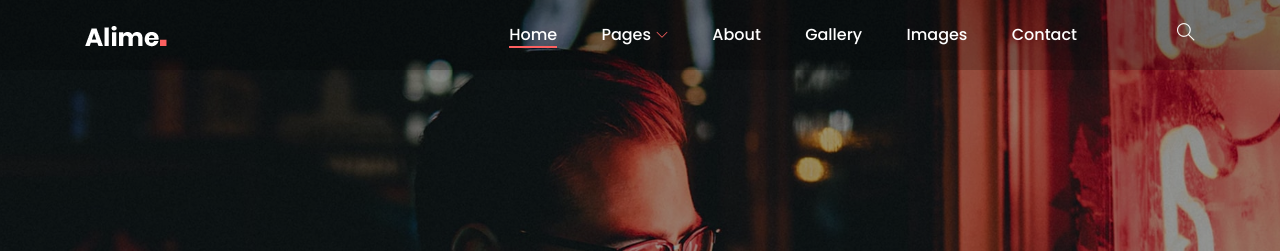
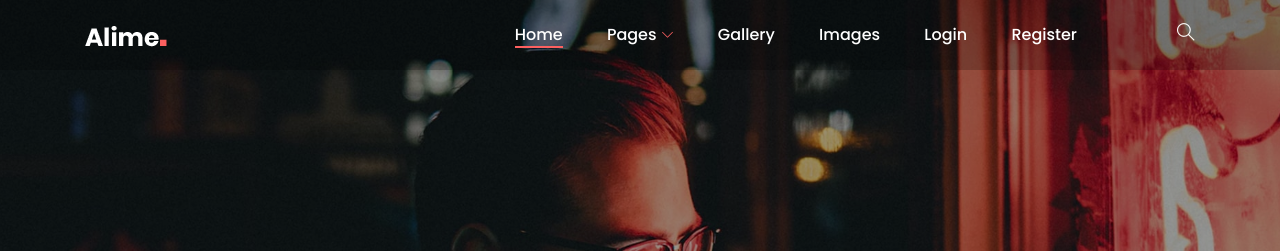
Before and after one commit to Joseph7Cartaphilus/Semistrovka, a Django app: page /MiracleArt/ in a window 1280 px wide. Shown: the top 251 px of the page. Run offline with Django 4.2, Linux system fonts and the light colour scheme; parts of the project's set-up code (start-up, migrations or seed data) failed here and were passed over; some libraries are stand-ins or nearby versions; some web fonts are replaced.

Commit message:
add templates login & register in template index

```diff
--- a/MiracleArt/templates/index.html
+++ b/MiracleArt/templates/index.html
@@ -82,14 +82,14 @@
                                         <li><a href="">- About</a></li>
                                         <li><a href="{% url 'gallery' %}">- Gallery</a></li>
                                         <li><a href="{% url 'images' %}">- Images</a></li>
-                                        <li><a href="">- Blog Details</a></li>
-                                        <li><a href="">- Contact</a></li>
+                                        <li><a href="{% url 'login' %}">- Login</a></li>
+                                        <li><a href="{% url 'register' %}">- Register</a></li>
                                     </ul>
                                 </li>
-                                <li><a href="">About</a></li>
                                 <li><a href="{% url 'gallery' %}">Gallery</a></li>
                                 <li><a href="{% url 'images' %}">Images</a></li>
-                                <li><a href="">Contact</a></li>
+                                <li><a href="{% url 'login' %}">Login</a></li>
+                                <li><a href="{% url 'register' %}">Register</a></li>
                             </ul>
 
                             <!-- Search Icon -->
--- a/users/templates/login.html
+++ b/users/templates/login.html
@@ -7,7 +7,7 @@
     <meta name="viewport" content="width=device-width, initial-scale=1, shrink-to-fit=no"/>
     <meta name="description" content=""/>
     <meta name="author" content=""/>
-    <title>Store - Авторизация</title>
+    <title>Auth</title>
     <link href="{% static 'css/auth.css' %}" rel="stylesheet"/>
     <script src="https://cdnjs.cloudflare.com/ajax/libs/font-awesome/5.15.1/js/all.min.js"
             crossorigin="anonymous"></script>
@@ -48,7 +48,7 @@
                                 </form>
                             </div>
                             <div class="card-footer text-center">
-                                <div class="small"><a href="register.html">Нужен аккаунт? Зарегистрируйся!</a></div>
+                                <div class="small"><a href="{% url 'register' %}">Нужен аккаунт? Зарегистрируйся!</a></div>
                             </div>
                         </div>
                     </div>
--- a/users/templates/register.html
+++ b/users/templates/register.html
@@ -85,7 +85,7 @@
                                 </form>
                             </div>
                             <div class="card-footer text-center">
-                                <div class="small"><a href="login.html">Уже есть аккаунт? Авторизоваться</a></div>
+                                <div class="small"><a href="{% url 'login' %}">Уже есть аккаунт? Авторизоваться</a></div>
                             </div>
                         </div>
                     </div>
```
